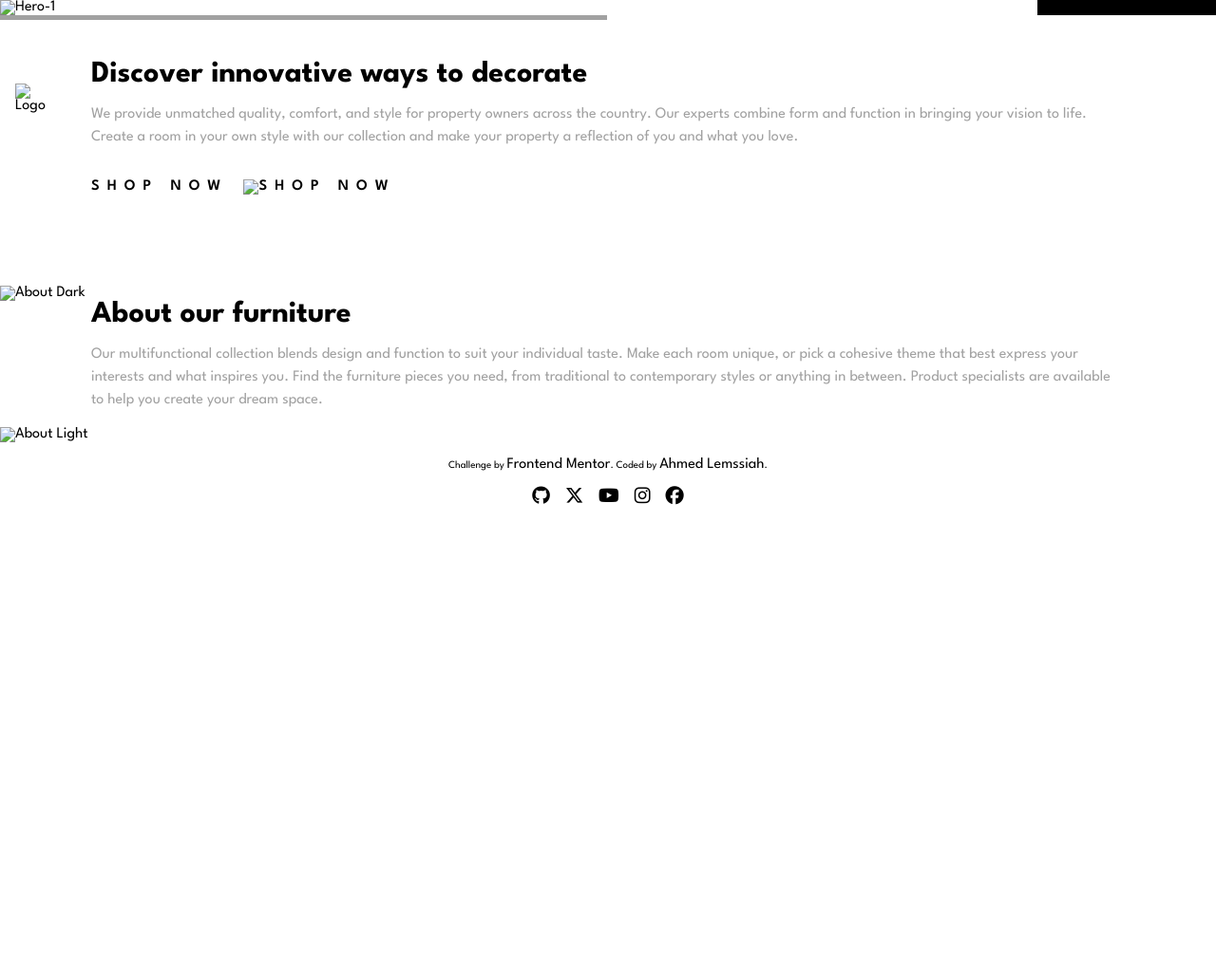
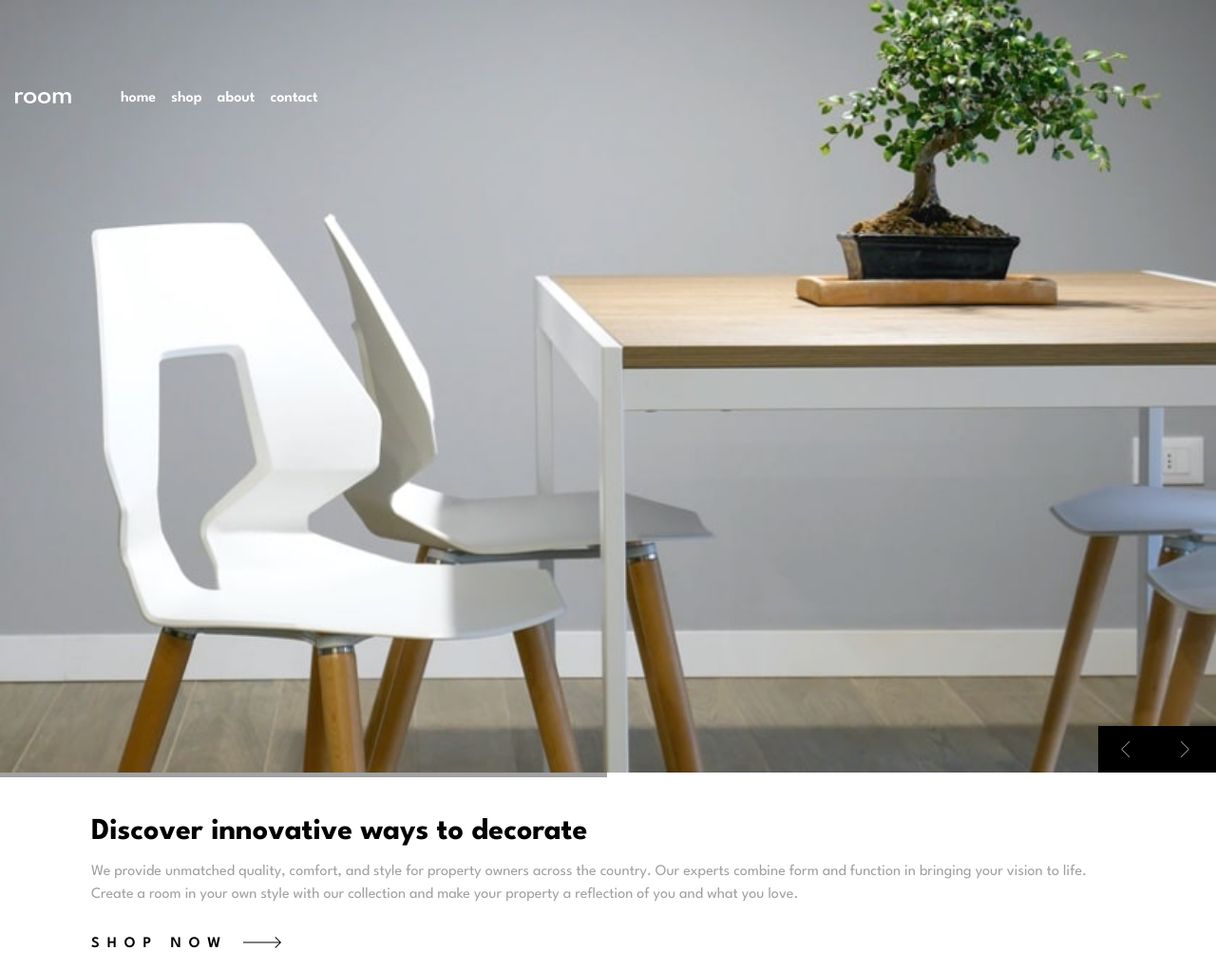
Before and after one commit to Arteque/room-homepage, a website: page index.html in a window 1280 px wide. Shown: the top 1021 px of the page at 95% size. Before the commit the page ends 800 px from the top, so only its background shows below. Drawn offline with Linux system fonts and the light colour scheme; the site is published under a folder, as on GitHub Pages, so addresses that start at the root find nothing.

Commit message:
Folder Path

```diff
--- a/index.html
+++ b/index.html
@@ -7,7 +7,7 @@
 <link rel="preconnect" href="https://fonts.gstatic.com" crossorigin>
 <link href="https://fonts.googleapis.com/css2?family=League+Spartan:wght@100..900&display=swap" rel="stylesheet">
     <link rel="stylesheet" href="https://cdnjs.cloudflare.com/ajax/libs/font-awesome/6.5.1/css/all.min.css" integrity="sha512-DTOQO9RWCH3ppGqcWaEA1BIZOC6xxalwEsw9c2QQeAIftl+Vegovlnee1c9QX4TctnWMn13TZye+giMm8e2LwA==" crossorigin="anonymous" referrerpolicy="no-referrer" />
-    <link rel="icon" type="image/png" sizes="32x32" href="/images/favicon-32x32.png">
+    <link rel="icon" type="image/png" sizes="32x32" href="./images/favicon-32x32.png">
     <link rel="stylesheet" href="App.css">
     <link rel="stylesheet" href="App.css.map">
     <title>Frontend Mentor | Room homepage</title>
@@ -17,15 +17,15 @@
     <!--Header-->
     <header>
         <div class="logo-container">
-            <img src="/images/logo.svg" alt="Logo">
+            <img src="./images/logo.svg" alt="Logo">
         </div>
         <nav>
             <div class="burger-container">
                 <div class="open">
-                    <img src="/images/icon-hamburger.svg" alt="Open">
+                    <img src="./images/icon-hamburger.svg" alt="Open">
                 </div>
                 <div class="close">
-                    <img src="/images/icon-close.svg" alt="Close">
+                    <img src="./images/icon-close.svg" alt="Close">
                 </div>
             </div>
             <ul class="nav-container">
@@ -48,26 +48,26 @@
                         <div class="media-container">
                             <!--Slider1 Image-->
                             <picture class="current">
-                                <source media="(min-width: 900px)" srcset="/images/desktop-image-hero-1.jpg">
-                                <img src="/images/mobile-image-hero-1.jpg" alt="Hero-1">
+                                <source media="(min-width: 900px)" srcset="./images/desktop-image-hero-1.jpg">
+                                <img src="./images/mobile-image-hero-1.jpg" alt="Hero-1">
                             </picture>
                             <!--Slider2 Image-->
                             <picture>
-                                <source media="(min-width: 900px)" srcset="/images/desktop-image-hero-2.jpg">
-                                <img src="/images/mobile-image-hero-2.jpg" alt="Hero-2">
+                                <source media="(min-width: 900px)" srcset="./images/desktop-image-hero-2.jpg">
+                                <img src="./images/mobile-image-hero-2.jpg" alt="Hero-2">
                             </picture>
                             <!--Slider3 Image-->
                             <picture>
-                                <source media="(min-width: 900px)" srcset="/images/desktop-image-hero-3.jpg">
-                                <img src="/images/mobile-image-hero-3.jpg" alt="Hero-3">
+                                <source media="(min-width: 900px)" srcset="./images/desktop-image-hero-3.jpg">
+                                <img src="./images/mobile-image-hero-3.jpg" alt="Hero-3">
                             </picture>
                         </div>
                         <ul class="controlls-container">
                             <li class="left">
-                                <img src="/images/icon-angle-left.svg" alt="Left">
+                                <img src="./images/icon-angle-left.svg" alt="Left">
                             </li>
                             <li class="right">
-                                <img src="/images/icon-angle-right.svg" alt="Right">
+                                <img src="./images/icon-angle-right.svg" alt="Right">
                             </li>
                         </ul>
                         <div class="timer-container"></div>
@@ -86,7 +86,7 @@
                             <a href="" class="call-to-action">
                                 <span class="text">Shop now</span>
                                 <span class="icon">
-                                    <img src="/images/icon-arrow.svg" alt="Shop Now">
+                                    <img src="./images/icon-arrow.svg" alt="Shop Now">
                                 </span>
                             </a>
                          </div>
@@ -101,7 +101,7 @@
                             <a href="" class="call-to-action">
                                 <span class="text">Shop now</span>
                                 <span class="icon">
-                                    <img src="/images/icon-arrow.svg" alt="Shop Now">
+                                    <img src="./images/icon-arrow.svg" alt="Shop Now">
                                 </span>
                             </a>
                          </div>
@@ -116,7 +116,7 @@
                             <a href="" class="call-to-action">
                                 <span class="text">Shop now</span>
                                 <span class="icon">
-                                    <img src="/images/icon-arrow.svg" alt="Shop Now">
+                                    <img src="./images/icon-arrow.svg" alt="Shop Now">
                                 </span>
                             </a>
                          </div>
@@ -126,7 +126,7 @@
 
             <!-- About Section -->
             <section id="about-section">
-                <img src="/images/image-about-dark.jpg" alt="About Dark">
+                <img src="./images/image-about-dark.jpg" alt="About Dark">
                 <div class="text-container wrapper">
                     <h2> About our furniture</h2>
                     <p>
@@ -136,7 +136,7 @@
                         or anything in between. Product specialists are available to help you create your dream space.
                     </p>
                 </div>
-                <img src="/images/image-about-light.jpg" alt="About Light">
+                <img src="./images/image-about-light.jpg" alt="About Light">
             </section>
         </article>
     </main>
```
